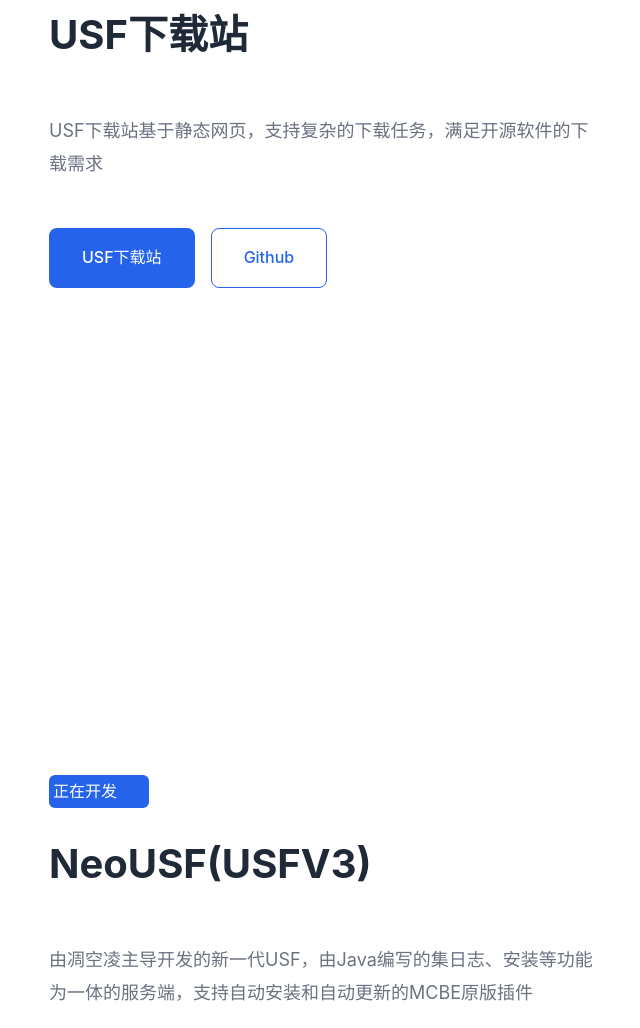
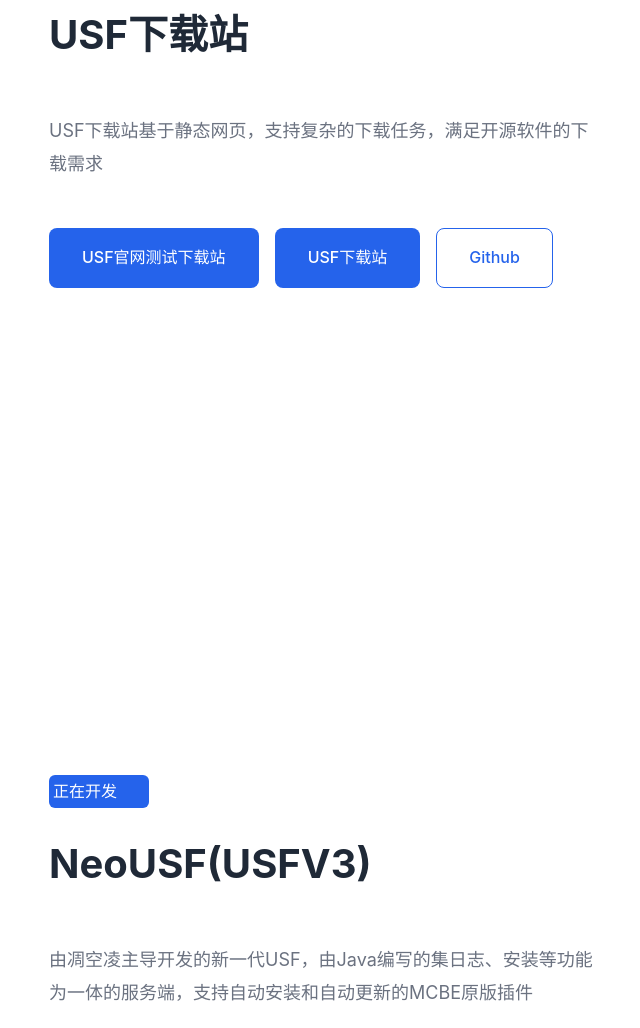
Before and after one commit to USFrameTeam/TeamSite, a plain HTML site: page index.html in a window 1280 px wide. Shown: the part 1853-2881 px from the top of the page, without its empty margins (15-655 px from the left). Drawn offline with Linux system fonts and the light colour scheme.

Commit message:
在主页添加跳转官网测试下载站链接

```diff
--- a/index.html
+++ b/index.html
@@ -103,6 +103,7 @@
                     <h2 class="products-title">USF下载站</h2>
                     <p class="products-description">USF下载站基于静态网页，支持复杂的下载任务，满足开源软件的下载需求</p>
                     <div class="products-buttons">
+                        <a href="download/index.html" class="btn">USF官网测试下载站</a>
                         <a href="https://d.usframeteam.top/" class="btn">USF下载站</a>
                         <a href="https://github.com/YYTZ666/usfdown" class="btn btn-outline">Github</a>
                     </div>
```
